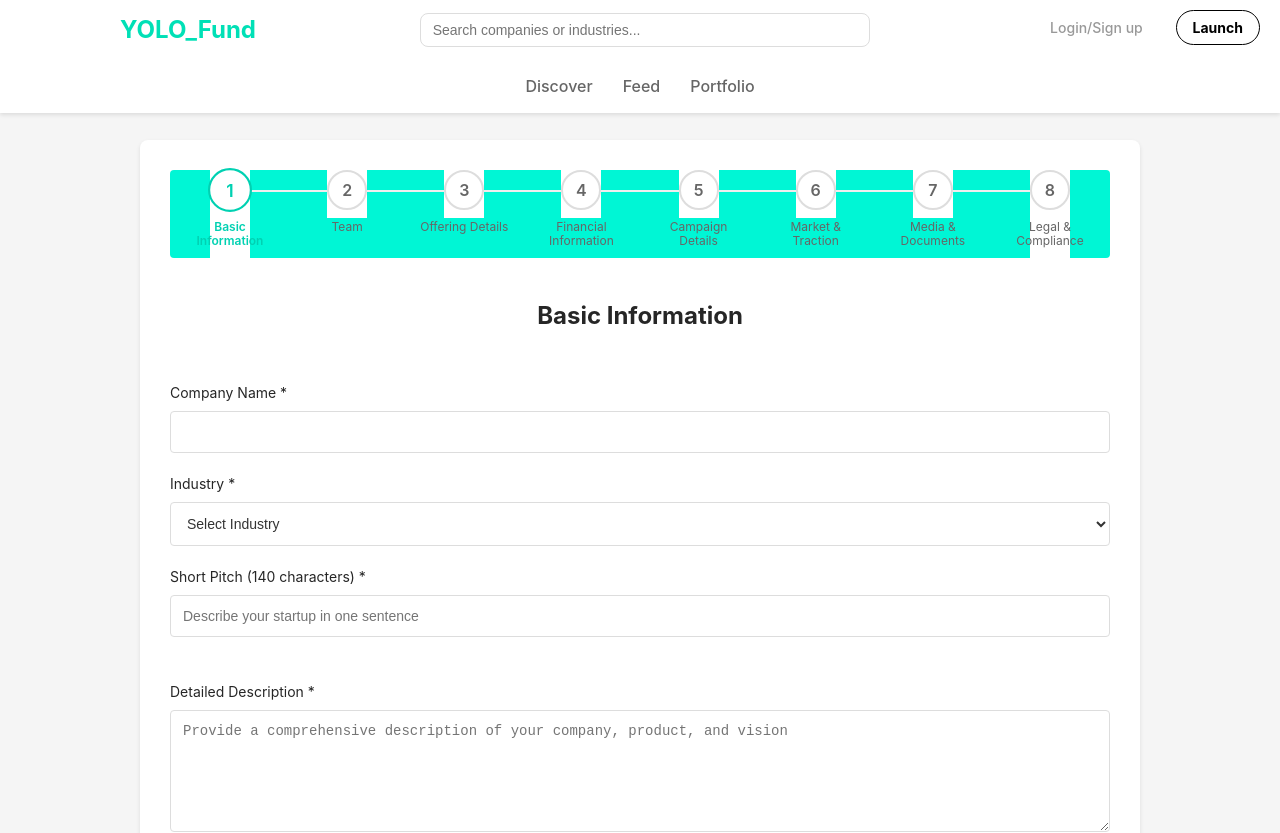
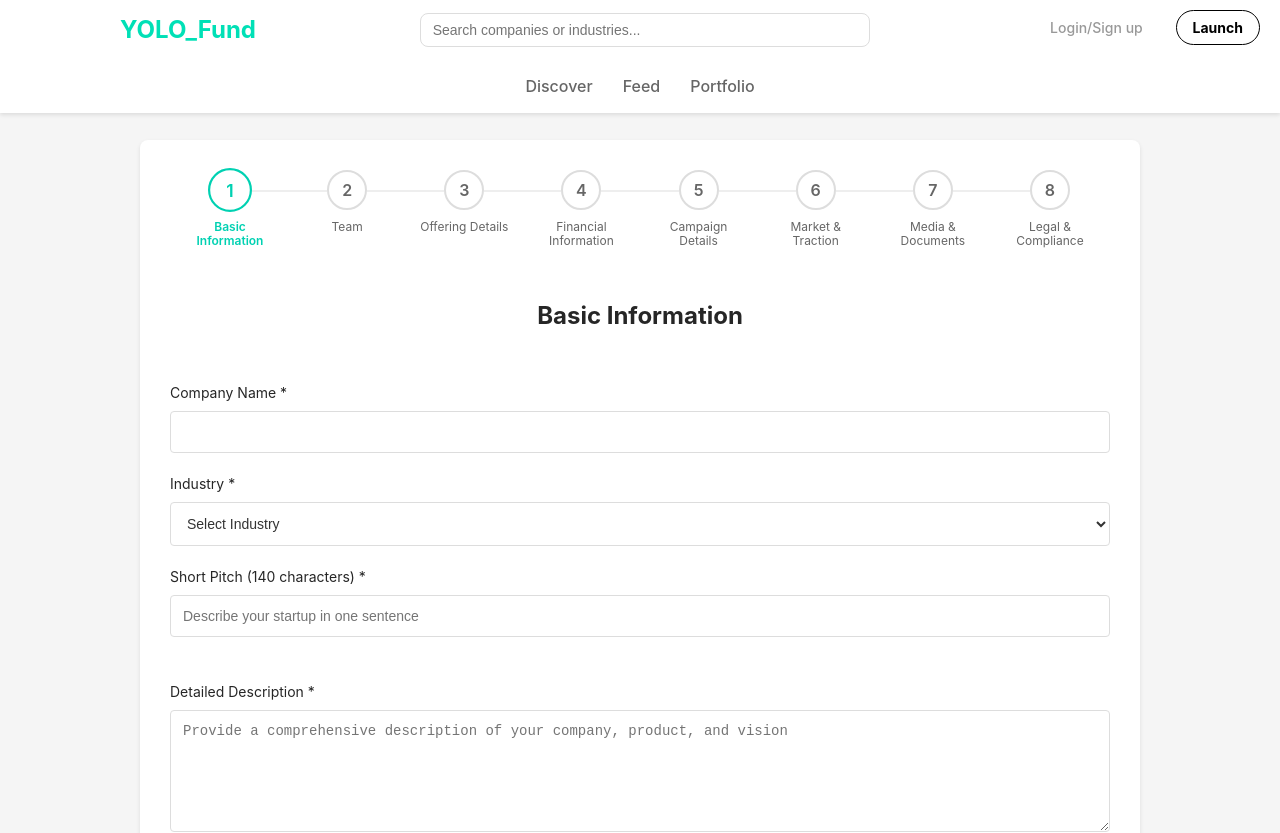
Before and after one commit to tkgit-make/hackduke2025, a React (Vite) app in the folder HackDuke2025Project/: page /launch in a window 1280 px wide. Shown: the top 833 px of the page. Built offline with nearby package versions, Linux system fonts and the light colour scheme.

Commit message:
Fixed launch page

```diff
--- a/HackDuke2025Project/src/pages/Launch.css
+++ b/HackDuke2025Project/src/pages/Launch.css
@@ -20,9 +20,30 @@
   position: relative;
   padding: 0 40px;
   width: 100%;
-  background: white;
+  background: transparent;
+  --progress-percentage: 0;
 }
 
+/* Override Bootstrap progress bar styles */
+.progress,
+.progress-bar,
+.progress > .progress-bar,
+.progress-bar > .progress {
+  background-color: transparent !important;
+  background-image: none !important;
+  box-shadow: none !important;
+}
+
+/* Make sure our styles take precedence */
+.launch-container .progress-bar {
+  background: transparent !important;
+}
+
+.progress-bar-container {
+  background-color: transparent;
+}
+
+/* First, create a base line */
 .progress-bar::before {
   content: '';
   position: absolute;
@@ -30,8 +51,21 @@
   left: 60px;
   right: 60px;
   height: 2px;
-  background: #eee;
+  background: #eee;  /* Light gray for incomplete */
   z-index: 0;
+}
+
+/* Add colored line for completed steps */
+.progress-bar::after {
+  content: '';
+  position: absolute;
+  top: 20px;
+  left: 60px;
+  height: 2px;
+  background: #00D1B2;  /* Teal color for completed */
+  z-index: 1;
+  transition: width 0.3s ease;
+  width: calc((100% - 120px) * var(--progress-percentage, 0));
 }
 
 .progress-step {
@@ -109,6 +143,12 @@
 .progress-step:hover .step-number {
   transform: scale(1.1);
   border-color: #00D1B2;
+}
+
+.progress-step .step-number {
+  background: white;
+  z-index: 2;
+  position: relative;
 }
 
 @media (max-width: 768px) {
@@ -284,3 +324,12 @@ input[type="file"]::file-selector-button:hover {
   flex: 1;
   min-width: 0;
 }
+
+.progress-bar[data-progress="0"] { --progress-percentage: 0; }
+.progress-bar[data-progress="1"] { --progress-percentage: 0.142857; }
+.progress-bar[data-progress="2"] { --progress-percentage: 0.285714; }
+.progress-bar[data-progress="3"] { --progress-percentage: 0.428571; }
+.progress-bar[data-progress="4"] { --progress-percentage: 0.571429; }
+.progress-bar[data-progress="5"] { --progress-percentage: 0.714286; }
+.progress-bar[data-progress="6"] { --progress-percentage: 0.857143; }
+.progress-bar[data-progress="7"] { --progress-percentage: 1; }
--- a/HackDuke2025Project/src/pages/Launch.jsx
+++ b/HackDuke2025Project/src/pages/Launch.jsx
@@ -1,4 +1,4 @@
-import { useState, useEffect } from 'react';
+import { useState } from 'react';
 import { useNavigate } from 'react-router-dom';
 import './Launch.css';
 
@@ -1183,7 +1183,10 @@ const Launch = () => {
   return (
     <div className="launch-page">
       <div className="launch-container">
-        <div className="progress-bar">
+        <div
+          className="progress-bar"
+          data-progress={activeStep}
+        >
           {steps.map((step, index) => (
             <div
               key={step.title}
```
